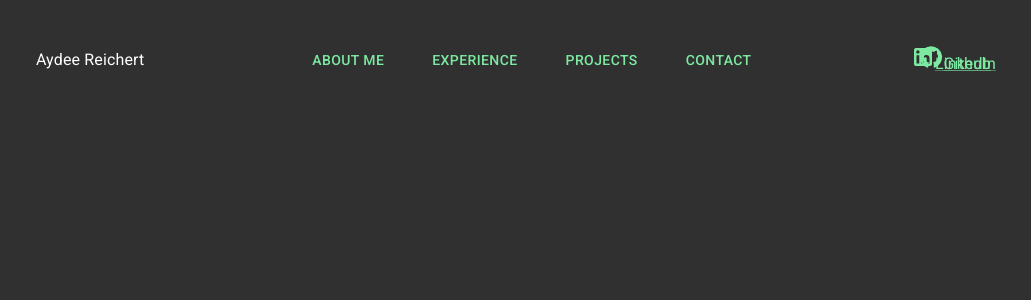
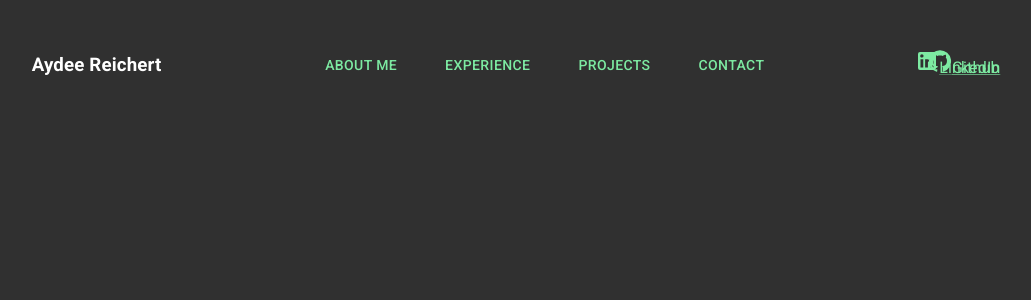
Before and after one commit to ReichertA2/Portfolio, a React (Create React App) app: page / in a window 1280 px wide. Shown: the top 300 px of the page, without its empty margins (124-1155 px from the left). Built offline with nearby package versions, Linux system fonts and the light colour scheme.

Commit message:
aligned navbar

```diff
--- a/src/components/NavBar.js
+++ b/src/components/NavBar.js
@@ -64,17 +64,17 @@ function SwipeableEdgeDrawer(props) {
       <Box
         sx={{
           display: "flex",
-          width: "100%",
-          //    float:"left",
+          // width: "100%",
+            //  float:"left",
           pt: 4,
           // display: "inline-block",
           alignItems: "center",
           // padding: "10px",
           justifyContent: "space-evenly",
-          marginRight: "400px",
+          // marginRight: "200px",
         }}
       >
-        <p sx={{Left:"-60rem"}}>Aydee Reichert</p>
+        <h3 sx={{marginRight: "100px"}}>Aydee Reichert</h3>
         <div sx={{}}>
           <Button sx={{ marginRight: "2rem" }} onClick={toggleDrawer(true)}>
             About Me
```
